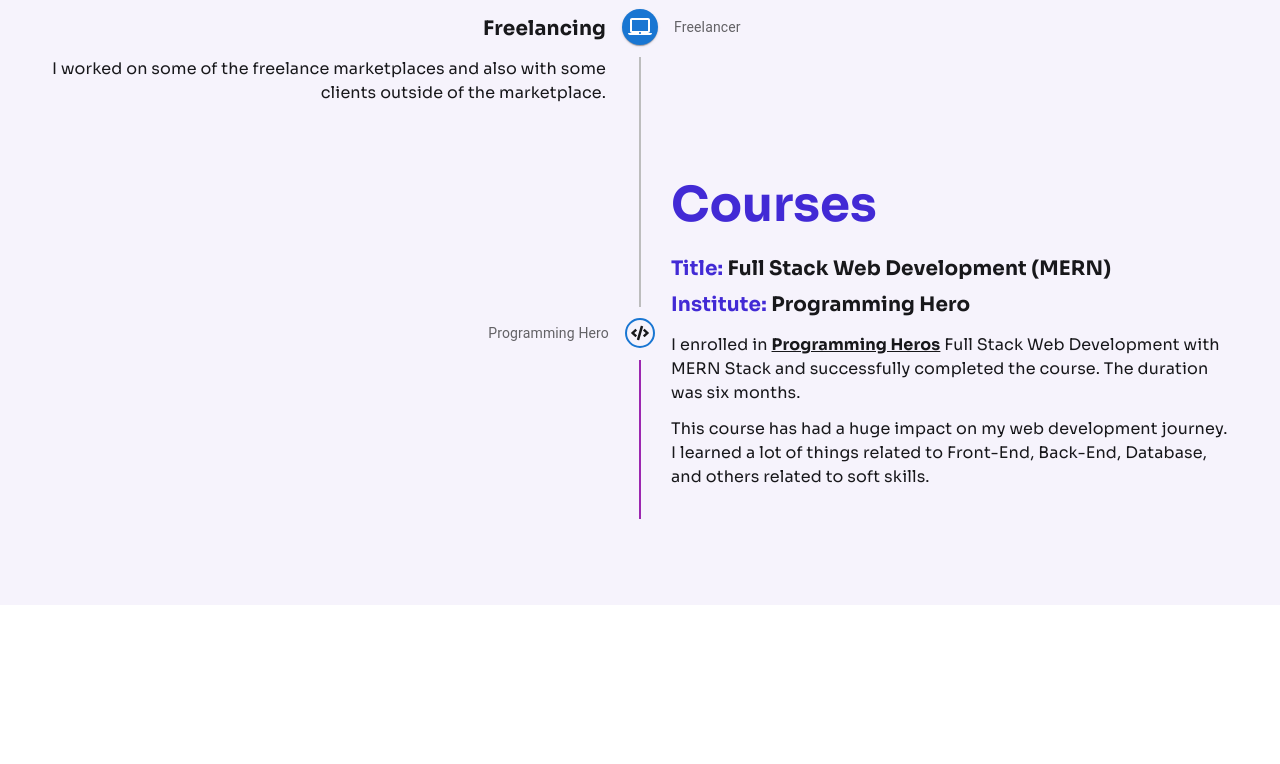
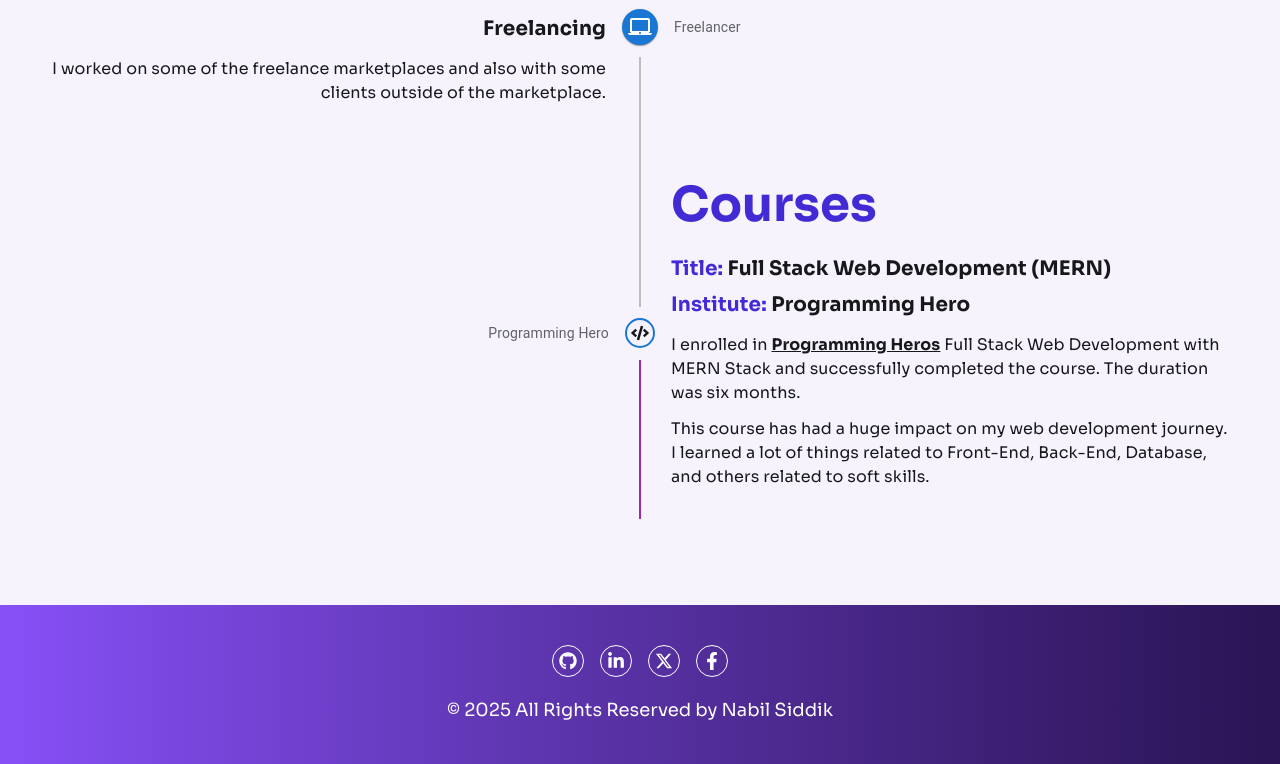
Before and after one commit to nabilsiddik/dev-portfolio, a React (Vite) app: page / in a window 1280 px wide. Shown: the part 3612-4376 px from the top of the page. Before the commit the page ends 4217 px from the top, so only its background shows below. Built offline with nearby package versions, Linux system fonts and the light colour scheme.

Commit message:
footer sectin done

```diff
--- a/src/Layouts/Footer/Footer.jsx
+++ b/src/Layouts/Footer/Footer.jsx
@@ -1,10 +1,34 @@
 import React from 'react'
+import { NavLink } from 'react-router-dom'
+import { FaFacebookF, FaGithub, FaLinkedinIn } from "react-icons/fa";
+import { FaXTwitter } from "react-icons/fa6";
 
 const Footer = () => {
   return (
-    <div>
+    <footer id='footer' className='py-10 bg-gradient-to-r from-[#8750f7] to-[#2a1454]'>
+      <div className="container flex flex-col items-center">
+        <div>
+          <ul className='flex items-center gap-4 text-white'>
+            <NavLink to='https://github.com/nabilsiddik' className='border w-8 h-8 flex items-center justify-center rounded-full hover:bg-white hover:text-primary transition-all duration-[.3s]'>
+              <FaGithub />
+            </NavLink>
+            <NavLink to={'https://www.linkedin.com/in/nabilsiddik/'} className='border w-8 h-8 flex items-center justify-center rounded-full hover:bg-white hover:text-primary transition-all duration-[.3s]'>
+              <FaLinkedinIn />
+            </NavLink>
+            <NavLink to={'https://x.com/SiddikNabil'} className='border w-8 h-8 flex items-center justify-center rounded-full hover:bg-white hover:text-primary transition-all duration-[.3s]'>
+              <FaXTwitter />
+            </NavLink>
+            <NavLink to={'https://www.facebook.com/codewithnabil'} className='border w-8 h-8 flex items-center justify-center rounded-full hover:bg-white hover:text-primary transition-all duration-[.3s]'>
+              <FaFacebookF />
+            </NavLink>
+          </ul>
+        </div>
 
-    </div>
+        <div className='mt-5'>
+          <p className='text-white'>© 2025 All Rights Reserved by Nabil Siddik</p>
+        </div>
+      </div>
+    </footer>
   )
 }
 
```
Also changed, not shown: src/Components/Button.jsx (line endings or trailing spaces).
